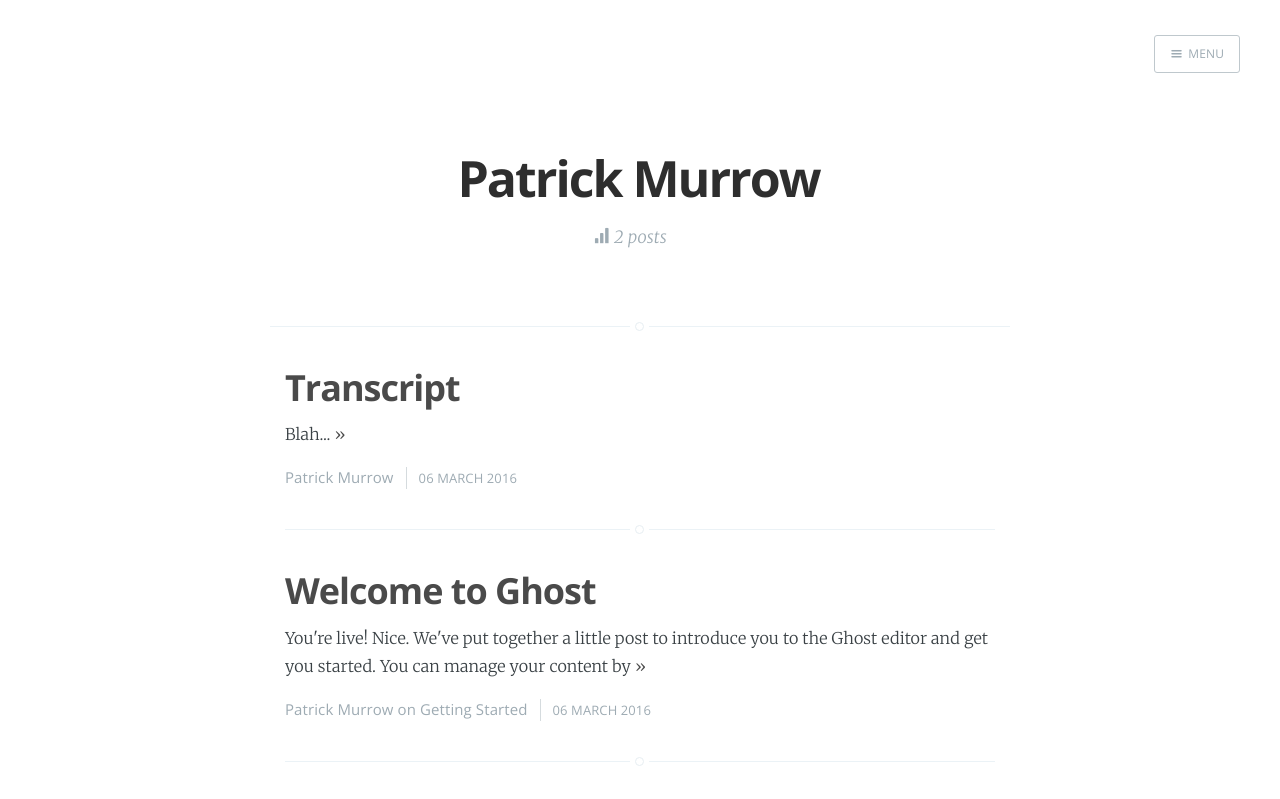
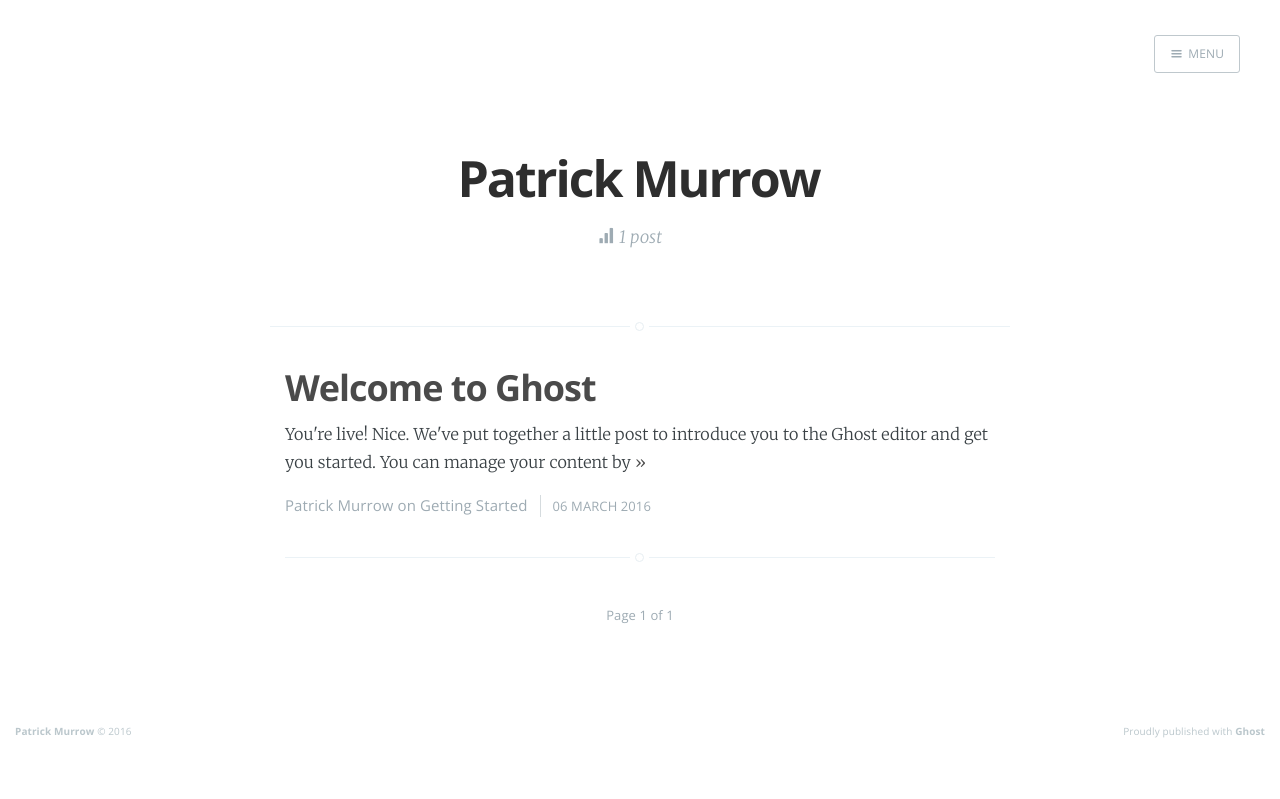
Before and after one commit to patrickmurrow/patrickmurrow.github.io, a plain HTML site: page author/patrick/index.html in a window 1280 px wide. Shown: the top 799 px of the page. Drawn offline with nearby package versions, Linux system fonts and the light colour scheme.

Commit message:
Blog update at 2016-03-06 05:36:09

```diff
--- a/author/patrick/index.html
+++ b/author/patrick/index.html
@@ -3,7 +3,7 @@
     <meta charset="utf-8">
     <meta http-equiv="X-UA-Compatible" content="IE=edge">
 
-    <title>Patrick Murrow - Page 1 - Patrick Murrow</title>
+    <title>Patrick Murrow - Patrick Murrow</title>
     <meta name="description" content="">
 
     <meta name="HandheldFriendly" content="True">
@@ -19,12 +19,12 @@
 
     <meta property="og:site_name" content="Patrick Murrow">
     <meta property="og:type" content="profile">
-    <meta property="og:title" content="Patrick Murrow - Page 1 - Patrick Murrow">
+    <meta property="og:title" content="Patrick Murrow - Patrick Murrow">
     <meta property="og:url" content="http://localhost:2368/author/patrick/">
     <meta property="article:published_time" content="2016-03-06T02:38:19.641Z">
     <meta property="article:modified_time" content="2016-03-06T02:39:30.102Z">
     <meta name="twitter:card" content="summary">
-    <meta name="twitter:title" content="Patrick Murrow - Page 1 - Patrick Murrow">
+    <meta name="twitter:title" content="Patrick Murrow - Patrick Murrow">
     <meta name="twitter:url" content="http://localhost:2368/author/patrick/">
 
     <script type="application/ld+json">
@@ -73,7 +73,7 @@
         <div class="author-meta">
 
 
-            <span class="author-stats"><i class="icon-stats"></i> 2 posts</span>
+            <span class="author-stats"><i class="icon-stats"></i> 1 post</span>
         </div>
     </section>
 
@@ -86,20 +86,6 @@
 
 </div>
 
-<article class="post">
-    <header class="post-header">
-        <h2 class="post-title"><a href="../../transcript/">Transcript</a></h2>
-    </header>
-    <section class="post-excerpt">
-        <p>Blah... <a class="read-more" href="../../transcript/">»</a></p>
-    </section>
-    <footer class="post-meta">
-
-        <a href="index.html">Patrick Murrow</a>
-
-        <time class="post-date" datetime="2016-03-06">06 March 2016</time>
-    </footer>
-</article>
 <article class="post tag-getting-started">
     <header class="post-header">
         <h2 class="post-title"><a href="../../welcome-to-ghost/">Welcome to Ghost</a></h2>
```
Also changed, not shown: index.html (+0 -14 lines), transcript/index.html (+0 -1 lines), welcome-to-ghost/index.html (+0 -6 lines).
